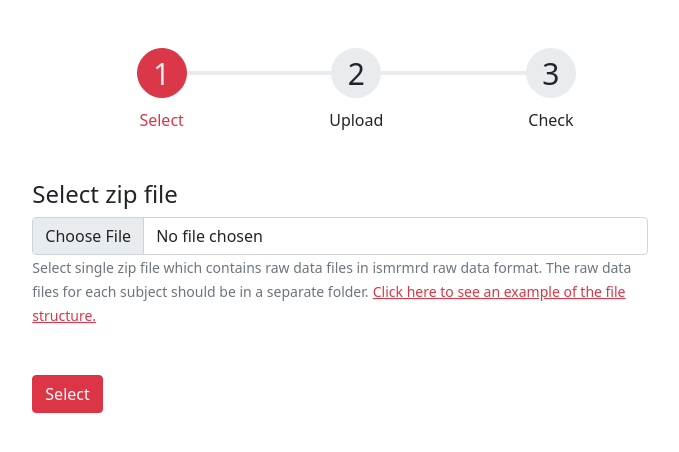
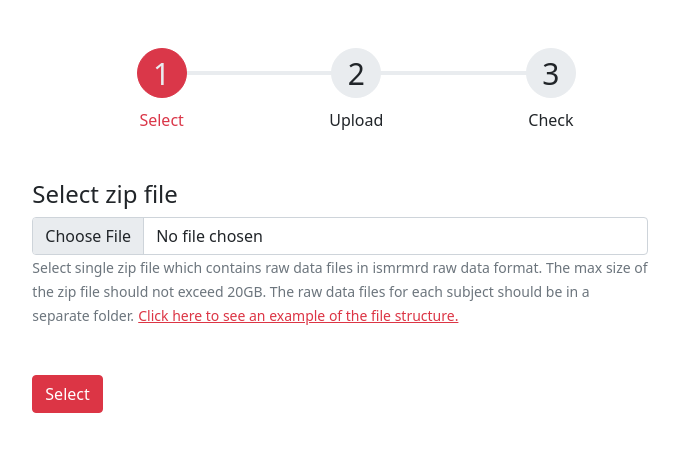
Before and after one commit to ckolbPTB/OpenHeart, a Flask app: template src/openheart/templates/upload/upload.html in a window 1280 px wide. Shown: the part 56-508 px from the top of the page, without its empty margins (193-872 px from the left). Run offline with Flask 2, Linux system fonts and the light colour scheme; the template is opened without the code that fills it, so the values that code supplies are empty; parts of the project's set-up code (start-up, migrations or seed data) failed here and were passed over; some libraries are stand-ins or nearby versions.

Commit message:
max file size set to 20GB

```diff
--- a/src/openheart/__init__.py
+++ b/src/openheart/__init__.py
@@ -36,6 +36,7 @@ def create_app(test_config=None):
         XNAT_PROJECT_ID_VAULT=os.environ.get('XNAT_PROJECT_ID_VAULT'),
         XNAT_PROJECT_ID_OPEN=os.environ.get('XNAT_PROJECT_ID_OPEN'),
         OH_APP_PATH=os.environ.get('OH_APP_PATH'),
+        MAX_CONTENT_LENGTH=int(os.environ.get('OH_APP_MAX_FILE_SIZE')),
     )
 
     if test_config is None:
--- a/src/openheart/templates/upload/upload.html
+++ b/src/openheart/templates/upload/upload.html
@@ -22,7 +22,7 @@
                 <h4>Select zip file</h4>
                 <input type="file" name="file" class="form-control" id="customFile"/>
 
-                <small id="customFileHelp" class="form-text text-muted">Select single zip file which contains raw data files in ismrmrd raw data format. The raw data files for each subject should be in a separate folder.</small>
+                <small id="customFileHelp" class="form-text text-muted">Select single zip file which contains raw data files in ismrmrd raw data format. The max size of the zip file should not exceed 20GB. The raw data files for each subject should be in a separate folder.</small>
                 <a href="#" class="link-danger" title="Example of file structure" data-toggle="popover_zip"><small>Click here to see an example of the file structure.</small></a>
             </div>
         </div>
```
Also changed, not shown: 1 other file.
